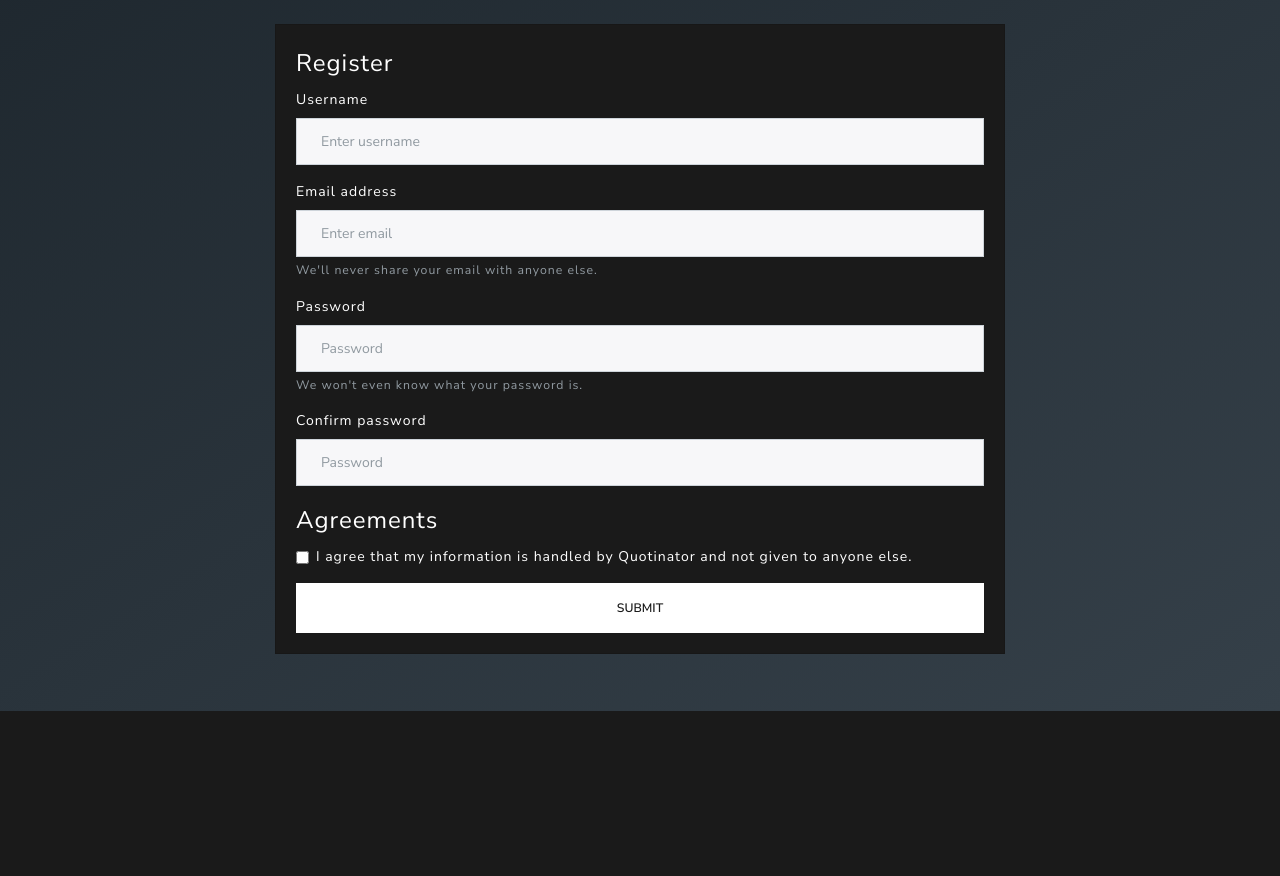
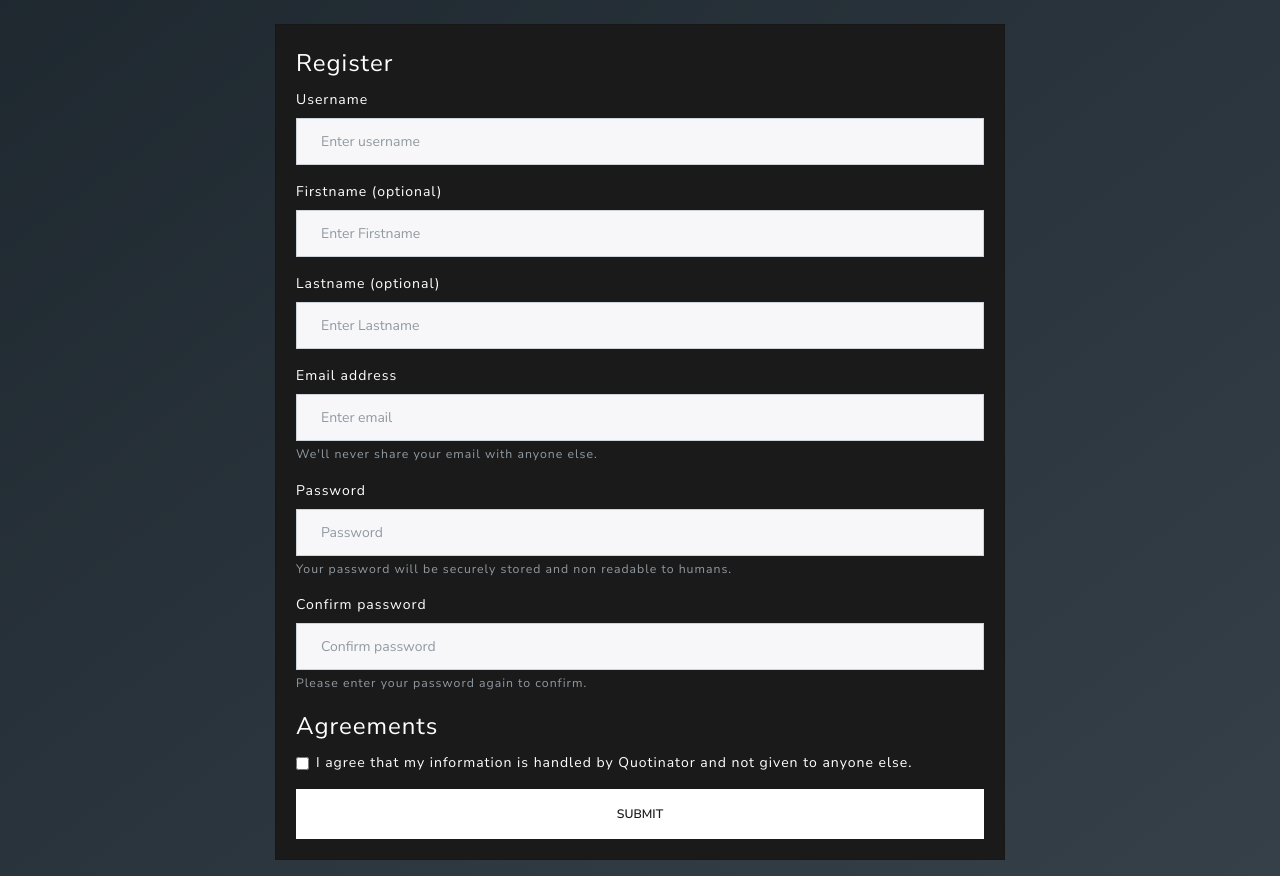
Before and after one commit to erhuz/quote, a PHP site: page /register.php in a window 1280 px wide. Shown: the part 89-965 px from the top of the page. Before the commit the page ends 800 px from the top, so only its background shows below. Run offline with PHP 8.4, Linux system fonts and the light colour scheme.

Commit message:
Added further form information

```diff
--- a/register.php
+++ b/register.php
@@ -3,7 +3,7 @@
         if($_POST['InputPassword1'] === $_POST['InputPassword2']){
             require('db/connection.php');
 
-            $query = "INSERT INTO user (username, password, email) VALUES (:username, :password, :email);"; // set query here
+            $query = "INSERT INTO user (username, firstname, lastname, password, email) VALUES (:username, :firstname, :lastname, :password, :email);"; // set query here
 
             try{
             $pdo = new PDO("mysql:host=". db_servername . ":" . db_port . ";dbname=" . db_dbname, db_username, db_password);
@@ -12,6 +12,8 @@
                 $stmt = $pdo->prepare($query);
                 $stmt->execute(array(
                     'username' => $_POST['InputUsername'],
+                    'firstname' => strtolower($_POST['InputFirstname']),
+                    'lastname' => strtolower($_POST['InputLastname']),
                     'password' => hash("sha256", $_POST['InputPassword1']),
                     'email' => $_POST['InputEmail']
                 ));
@@ -59,6 +61,14 @@ EOD;
                                     <input class="form-control" name="InputUsername" id="InputUsername" aria-describedby="usernameHelp" placeholder="Enter username" type="text" required>
                                 </div>
                                 <div class="form-group">
+                                    <label for="InputFirstname">Firstname (optional)</label>
+                                    <input class="form-control" name="InputFirstname" id="InputFirstname" aria-describedby="FirstnameHelp" placeholder="Enter Firstname" type="text" required>
+                                </div>
+                                <div class="form-group">
+                                    <label for="InputLastname">Lastname (optional)</label>
+                                    <input class="form-control" name="InputLastname" id="InputLastname" aria-describedby="LastnameHelp" placeholder="Enter Lastname" type="text" required>
+                                </div>
+                                <div class="form-group">
                                     <label for="InputEmail">Email address</label>
                                     <input class="form-control" name="InputEmail" id="InputEmail" aria-describedby="emailHelp" placeholder="Enter email" type="email" required>
                                     <small id="emailHelp" class="form-text text-muted">We'll never share your email with anyone else.</small>
@@ -66,11 +76,12 @@ EOD;
                                 <div class="form-group">
                                     <label for="InputPassword1">Password</label>
                                     <input class="form-control" name="InputPassword1" id="InputPassword1" aria-describedby="passwordHelp" placeholder="Password" type="password" required>
-                                    <small id="passwordHelp" class="form-text text-muted">We won't even know what your password is.</small>
+                                    <small id="passwordHelp" class="form-text text-muted">Your password will be securely stored and non readable to humans.</small>
                                 </div>
                                 <div class="form-group">
                                     <label for="InputPassword2">Confirm password</label>
-                                    <input class="form-control" name="InputPassword2" id="InputPassword2" placeholder="Password" type="password">
+                                    <input class="form-control" name="InputPassword2" id="InputPassword2" aria-describedby="password2Help" placeholder="Confirm password" type="password">
+                                    <small id="password2Help" class="form-text text-muted">Please enter your password again to confirm.</small>
                                 </div>
                                 <fieldset class="form-group">
                                     <legend>Agreements</legend>
```
